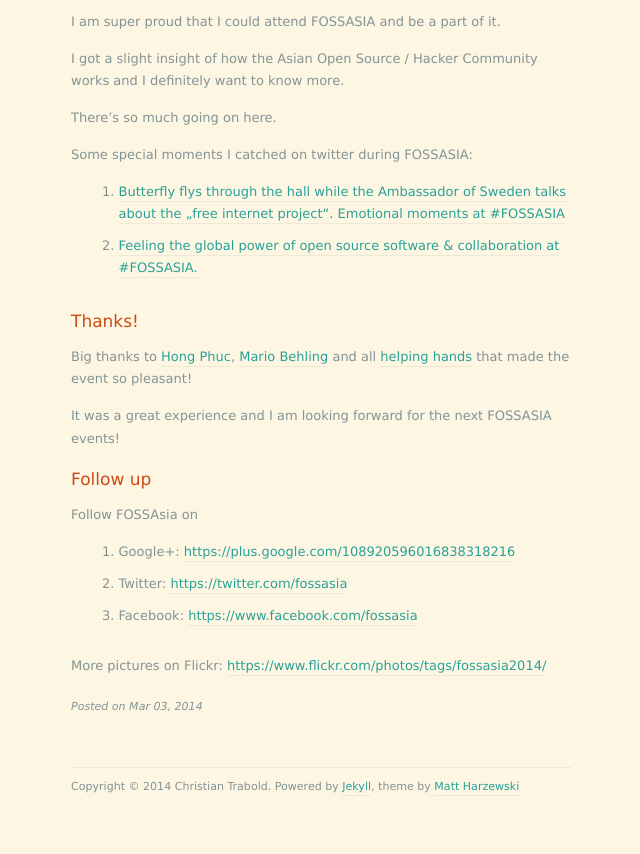
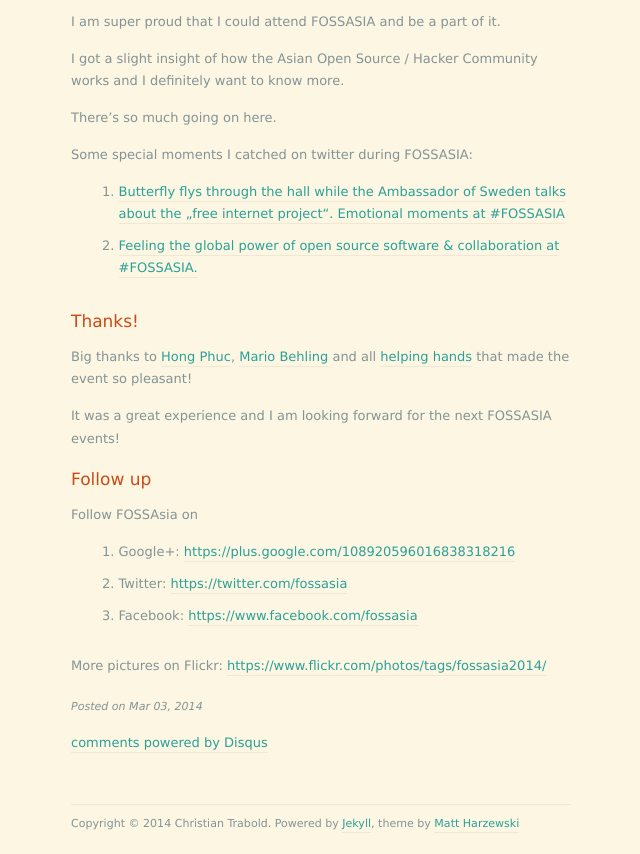
Before and after one commit to ctrabold/ctrabold.github.io, a Jekyll site: the page built from _posts/2014-03-03-foss-asia-phnom-pehn.md, in a window 1280 px wide and 900 px high, scrolled down 5719 px, cut to the strip 46-900 px from the top of the window. Shown: the whole strip, without its empty margins (319-959 px from the left). Built offline with Jekyll 4.4.1, drawn with Linux system fonts in a browser that asks for light colours; nearby versions of some CDN libraries; comment, search, counter and statistics services are not loaded; before the commit the page ends 6582 px from its top, so only the background shows below that.

Commit message:
[posts] Enable comments via disqus
See http://disqus.com/ for details on that service.

```diff
--- a/_layouts/post.html
+++ b/_layouts/post.html
@@ -16,4 +16,20 @@
 
   <p class="meta">Posted on <span class="postdate">{{ page.date | date: "%b %d, %Y" }}</span></p>
 
+  {% if page.comments %}
+  <div id="disqus_thread"></div>
+  <script type="text/javascript">
+      var disqus_shortname = 'ctrabold';
+      var disqus_identifier = '{{ page.id }}';
+
+      (function() {
+          var dsq = document.createElement('script'); dsq.type = 'text/javascript'; dsq.async = true;
+          dsq.src = '//' + disqus_shortname + '.disqus.com/embed.js';
+          (document.getElementsByTagName('head')[0] || document.getElementsByTagName('body')[0]).appendChild(dsq);
+      })();
+  </script>
+  <noscript>Please enable JavaScript to view the <a href="http://disqus.com/?ref_noscript">comments powered by Disqus.</a></noscript>
+  <a href="http://disqus.com" class="dsq-brlink">comments powered by <span class="logo-disqus">Disqus</span></a>
+  {% endif %}
+
 </article>
```
Also changed, not shown: _posts/2014-03-03-foss-asia-phnom-pehn.md (+1 -0 lines).
